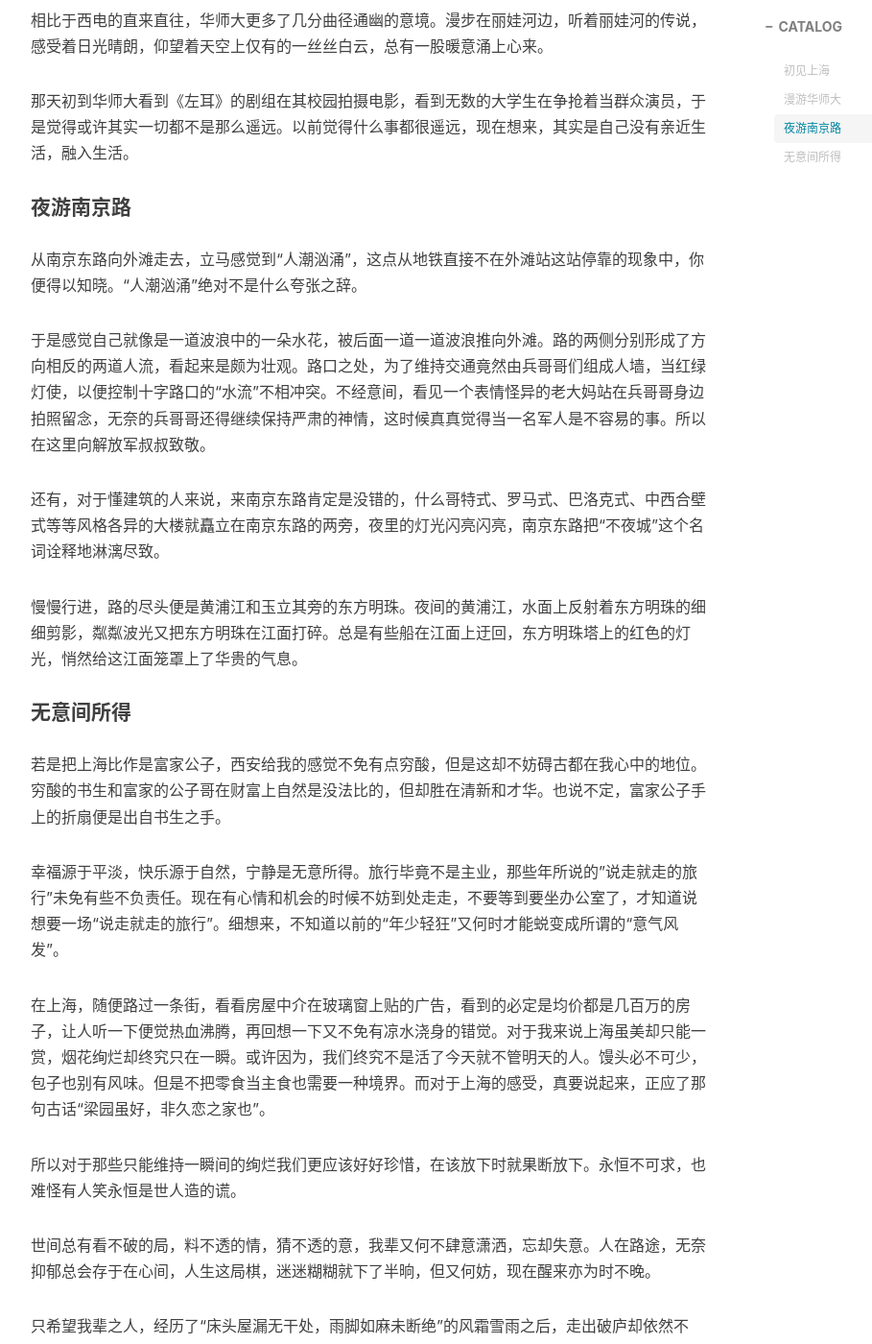
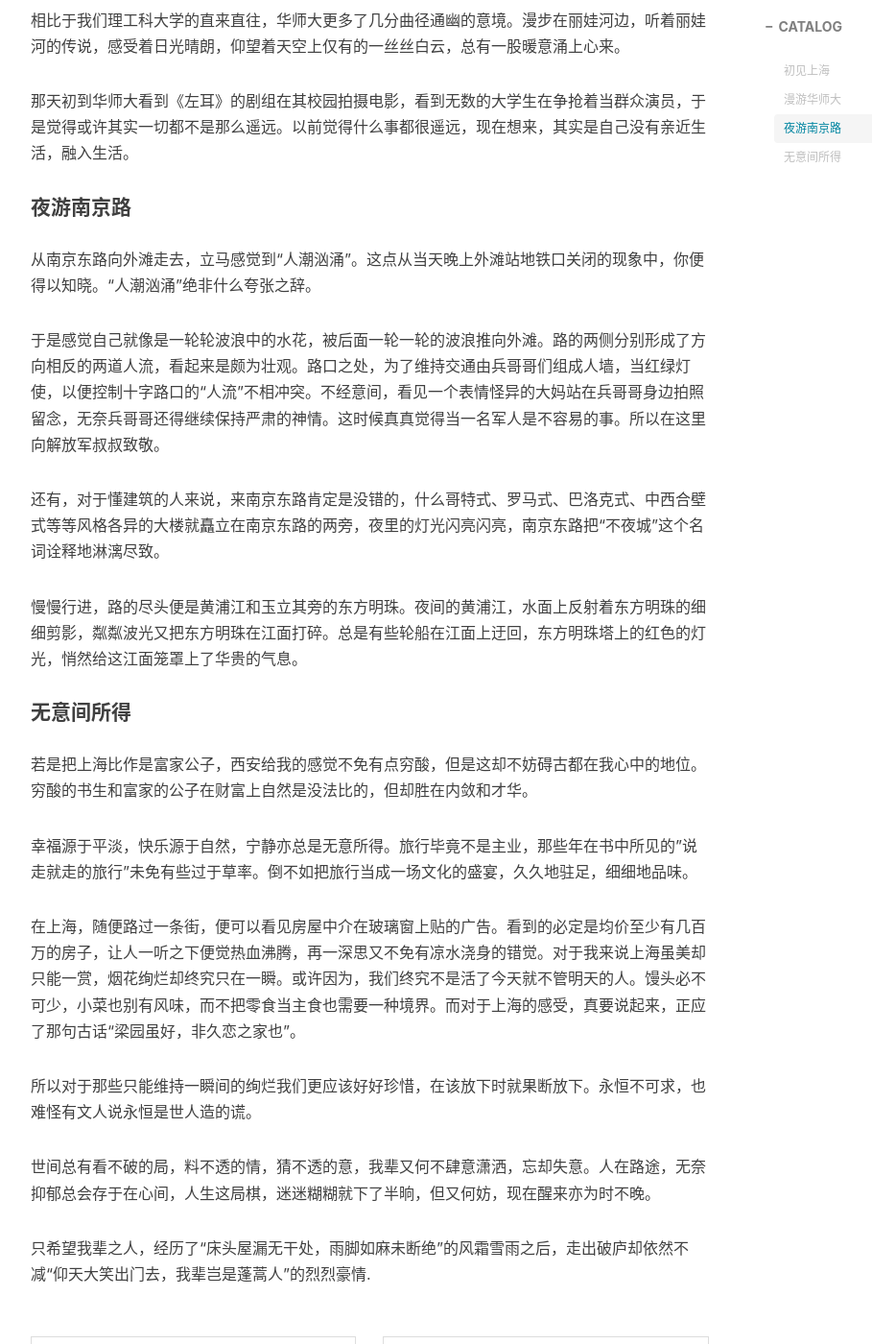
Before and after one commit to he-chen-95/he-chen-95.github.io, a Jekyll site: the page built from _posts/2014-12-26-Life_is_like_a_journey.md, in a window 1280 px wide and 1400 px high, scrolled down 1226 px. Shown: the whole window at 96% size, without its empty margins (233-1142 px from the left). Built offline with Jekyll 4.4.1, drawn with Linux system fonts in a browser that asks for light colours; nearby versions of some CDN libraries; comment, search, counter and statistics services are not loaded; some of the changed text lies outside the part shown.

Commit message:
Update 2014-12-26-Life_is_like_a_journey.md

```diff
--- a/_posts/2014-12-26-Life_is_like_a_journey.md
+++ b/_posts/2014-12-26-Life_is_like_a_journey.md
@@ -15,32 +15,32 @@ tags:
 
 十月，秋意已至，它却依旧带着夏日的温情出现在我眼前，叫我如何不对它产生好奇呢？不妨设想，一个远从蒙古来的一生骚臭的汉子，来到阳光下的加州海滩的情形，这个比喻再贴切不过了。总之呢，本人只是出生乡里的小人物一枚，坐井观天的小青蛙出了那口井以后，不免献丑，但也因此获得了成长。
 
-说起上海之行，还得从暑假的朋友见面说起，离开库尔勒的前两天，朋友说“都是老朋友了”想见一面，这一回想，却真的是好久不见了。这算是高三之后的第一次会面吧，因为第二天就要回西安了，时间上来不及，于是就当天定下来要见一面。说到见老同学，心里还是十分开心的。二话不说搭了公交直奔学校而去，于是见到了很久没见的两个朋友，还一起坐了观光游览船观看我美丽的库尔勒，心情是美美的。并最终决定十一去一趟上海看看朋友，顺便旅游一下。
+说起上海之行，还得从暑假的朋友见面说起。离开家的前两天，两个高中同学说想出来吃个饭见一面，这一回想，却真的是好久不见了。这是高中之后的几个朋友的第一次会师，但是由于我第二天就要回去西安上学了，时间上来不及，于是就来了一场说吃就吃的重逢。二话不说搭了车直奔高中母校而去，见到了几个很久没见的朋友，一起坐了观光游览船，心情是美美的。并且最终决定十一假期去趟上海看看朋友，顺便旅游一下。
 
 #### 漫游华师大
-华师大的美丽大抵上和西安这边的大学所不同，西式风情很浓，一栋栋欧式楼房前，总有那么一片草地，那一片草地上又总有无数的学生坐在上面谈天说地，使我不自觉的想到，电视里曾看见的白宫前面的那片草地。于是心绪不自觉就飘到了九霄云外。
+华师大的美丽大抵上和西安这边的大学有所不同，西式风情很浓。一栋栋欧式楼房前，总有那么一片草地。那一片草地上又总有无数的学生坐在上面谈天说地，使我不自觉的想到，电视里曾看见的白宫前面的那片草地。于是心绪不自觉就飘到了九霄云外。
 
-相比于西电的直来直往，华师大更多了几分曲径通幽的意境。漫步在丽娃河边，听着丽娃河的传说，感受着日光晴朗，仰望着天空上仅有的一丝丝白云，总有一股暖意涌上心来。
+相比于我们理工科大学的直来直往，华师大更多了几分曲径通幽的意境。漫步在丽娃河边，听着丽娃河的传说，感受着日光晴朗，仰望着天空上仅有的一丝丝白云，总有一股暖意涌上心来。
 
 那天初到华师大看到《左耳》的剧组在其校园拍摄电影，看到无数的大学生在争抢着当群众演员，于是觉得或许其实一切都不是那么遥远。以前觉得什么事都很遥远，现在想来，其实是自己没有亲近生活，融入生活。
 
 #### 夜游南京路
-从南京东路向外滩走去，立马感觉到“人潮汹涌”，这点从地铁直接不在外滩站这站停靠的现象中，你便得以知晓。“人潮汹涌”绝对不是什么夸张之辞。
+从南京东路向外滩走去，立马感觉到“人潮汹涌”。这点从当天晚上外滩站地铁口关闭的现象中，你便得以知晓。“人潮汹涌”绝非什么夸张之辞。
 
-于是感觉自己就像是一道波浪中的一朵水花，被后面一道一道波浪推向外滩。路的两侧分别形成了方向相反的两道人流，看起来是颇为壮观。路口之处，为了维持交通竟然由兵哥哥们组成人墙，当红绿灯使，以便控制十字路口的“水流”不相冲突。不经意间，看见一个表情怪异的老大妈站在兵哥哥身边拍照留念，无奈的兵哥哥还得继续保持严肃的神情，这时候真真觉得当一名军人是不容易的事。所以在这里向解放军叔叔致敬。
+于是感觉自己就像是一轮轮波浪中的水花，被后面一轮一轮的波浪推向外滩。路的两侧分别形成了方向相反的两道人流，看起来是颇为壮观。路口之处，为了维持交通由兵哥哥们组成人墙，当红绿灯使，以便控制十字路口的“人流”不相冲突。不经意间，看见一个表情怪异的大妈站在兵哥哥身边拍照留念，无奈兵哥哥还得继续保持严肃的神情。这时候真真觉得当一名军人是不容易的事。所以在这里向解放军叔叔致敬。
 
 还有，对于懂建筑的人来说，来南京东路肯定是没错的，什么哥特式、罗马式、巴洛克式、中西合壁式等等风格各异的大楼就矗立在南京东路的两旁，夜里的灯光闪亮闪亮，南京东路把“不夜城”这个名词诠释地淋漓尽致。
 
-慢慢行进，路的尽头便是黄浦江和玉立其旁的东方明珠。夜间的黄浦江，水面上反射着东方明珠的细细剪影，粼粼波光又把东方明珠在江面打碎。总是有些船在江面上迂回，东方明珠塔上的红色的灯光，悄然给这江面笼罩上了华贵的气息。
+慢慢行进，路的尽头便是黄浦江和玉立其旁的东方明珠。夜间的黄浦江，水面上反射着东方明珠的细细剪影，粼粼波光又把东方明珠在江面打碎。总是有些轮船在江面上迂回，东方明珠塔上的红色的灯光，悄然给这江面笼罩上了华贵的气息。
 
 #### 无意间所得
-若是把上海比作是富家公子，西安给我的感觉不免有点穷酸，但是这却不妨碍古都在我心中的地位。穷酸的书生和富家的公子哥在财富上自然是没法比的，但却胜在清新和才华。也说不定，富家公子手上的折扇便是出自书生之手。
+若是把上海比作是富家公子，西安给我的感觉不免有点穷酸，但是这却不妨碍古都在我心中的地位。穷酸的书生和富家的公子在财富上自然是没法比的，但却胜在内敛和才华。
 
-幸福源于平淡，快乐源于自然，宁静是无意所得。旅行毕竟不是主业，那些年所说的”说走就走的旅行”未免有些不负责任。现在有心情和机会的时候不妨到处走走，不要等到要坐办公室了，才知道说想要一场“说走就走的旅行”。细想来，不知道以前的“年少轻狂”又何时才能蜕变成所谓的“意气风发”。
+幸福源于平淡，快乐源于自然，宁静亦总是无意所得。旅行毕竟不是主业，那些年在书中所见的”说走就走的旅行”未免有些过于草率。倒不如把旅行当成一场文化的盛宴，久久地驻足，细细地品味。
 
-在上海，随便路过一条街，看看房屋中介在玻璃窗上贴的广告，看到的必定是均价都是几百万的房子，让人听一下便觉热血沸腾，再回想一下又不免有凉水浇身的错觉。对于我来说上海虽美却只能一赏，烟花绚烂却终究只在一瞬。或许因为，我们终究不是活了今天就不管明天的人。馒头必不可少，包子也别有风味。但是不把零食当主食也需要一种境界。而对于上海的感受，真要说起来，正应了那句古话“梁园虽好，非久恋之家也”。
+在上海，随便路过一条街，便可以看见房屋中介在玻璃窗上贴的广告。看到的必定是均价至少有几百万的房子，让人一听之下便觉热血沸腾，再一深思又不免有凉水浇身的错觉。对于我来说上海虽美却只能一赏，烟花绚烂却终究只在一瞬。或许因为，我们终究不是活了今天就不管明天的人。馒头必不可少，小菜也别有风味，而不把零食当主食也需要一种境界。而对于上海的感受，真要说起来，正应了那句古话“梁园虽好，非久恋之家也”。
 
-所以对于那些只能维持一瞬间的绚烂我们更应该好好珍惜，在该放下时就果断放下。永恒不可求，也难怪有人笑永恒是世人造的谎。
+所以对于那些只能维持一瞬间的绚烂我们更应该好好珍惜，在该放下时就果断放下。永恒不可求，也难怪有文人说永恒是世人造的谎。
 
 世间总有看不破的局，料不透的情，猜不透的意，我辈又何不肆意潇洒，忘却失意。人在路途，无奈抑郁总会存于在心间，人生这局棋，迷迷糊糊就下了半晌，但又何妨，现在醒来亦为时不晚。
 
```
